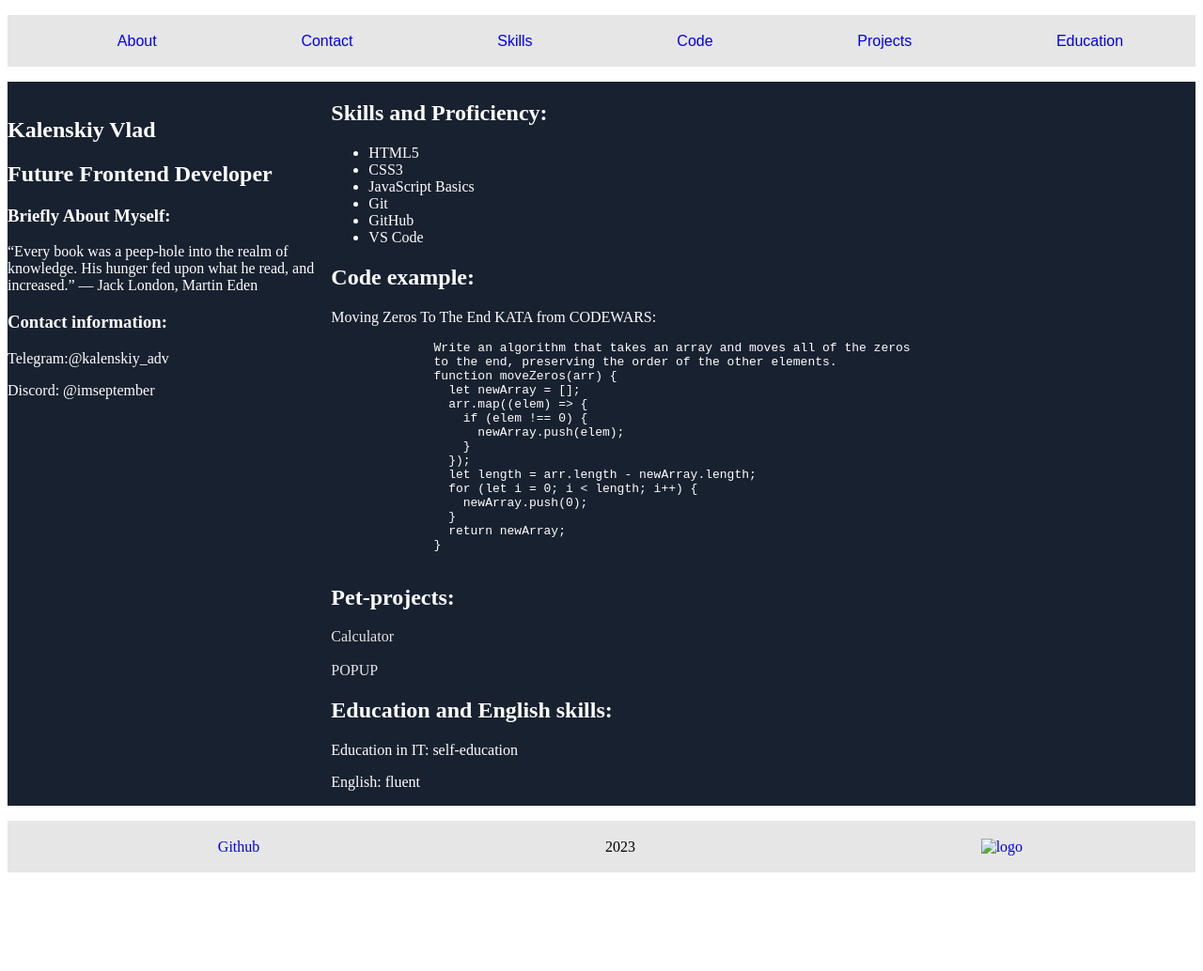
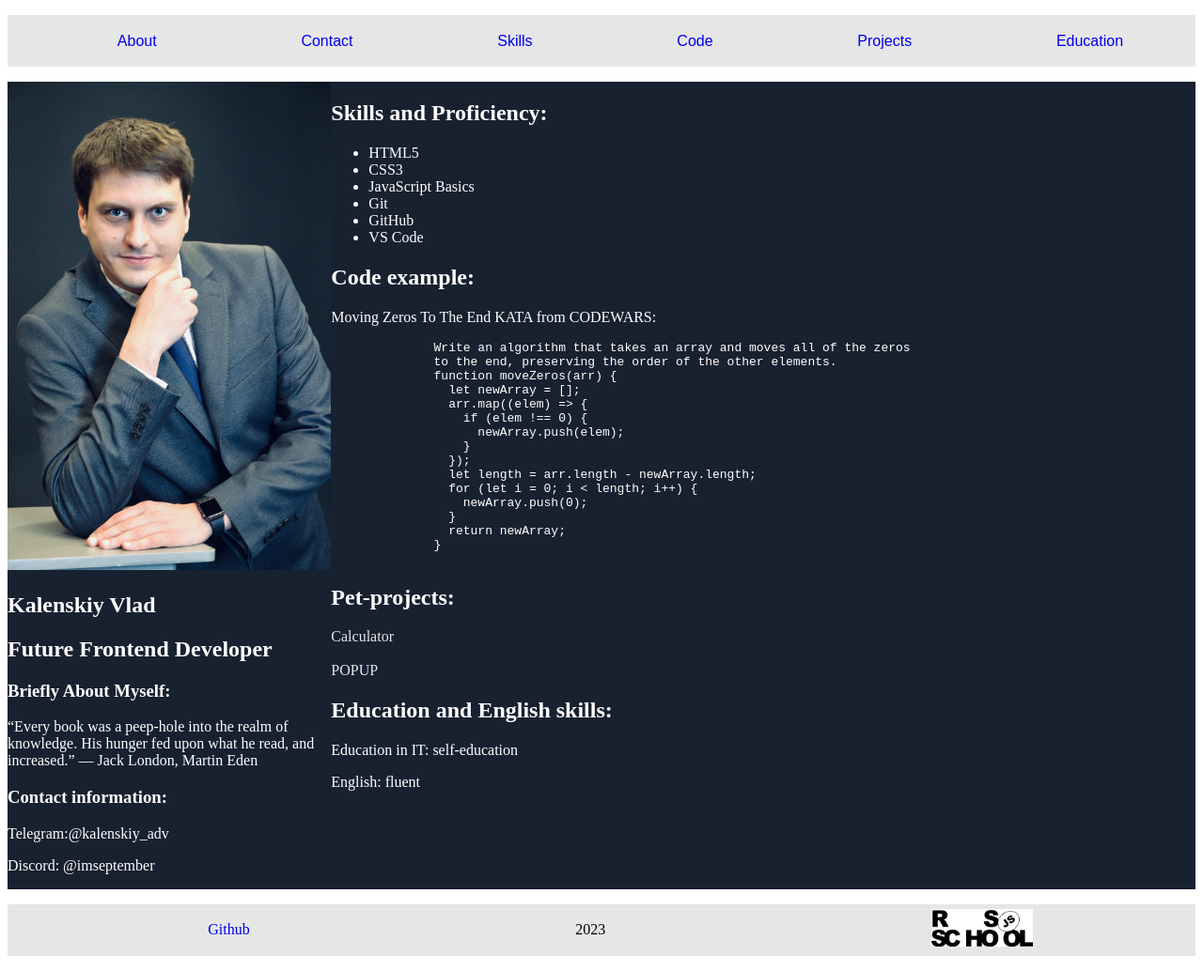
Before and after one commit to imSeptember/rsschool-cv-stage-0, a plain HTML site: page index.html in a window 1280 px wide. Shown: the whole page at 94% size. Before the commit the page ends 945 px from the top, so only its background shows below. Drawn offline with Linux system fonts and the light colour scheme; the site is published under a folder, as on GitHub Pages, so addresses that start at the root find nothing.

Commit message:
Update index.html

```diff
--- a/index.html
+++ b/index.html
@@ -23,7 +23,7 @@
       <div class="container">
         <div class="leftSide">
           <section>
-            <img class="avatar" src="/images/IMG_8020.jpeg" alt="" />
+            <img class="avatar" src="./images/IMG_8020.jpeg" alt="" />
             <h1>Kalenskiy Vlad</h1>
             <h1>Future Frontend Developer</h1>
           </section>
@@ -103,7 +103,7 @@
         <li><p>2023</p></li>
         <li>
           <a href="https://rs.school/js/">
-            <img class="footerImg" src="/images/rs_school_js.jpg" alt="logo" />
+            <img class="footerImg" src="./images/rs_school_js.jpg" alt="logo" />
           </a>
         </li>
       </ul>
```
